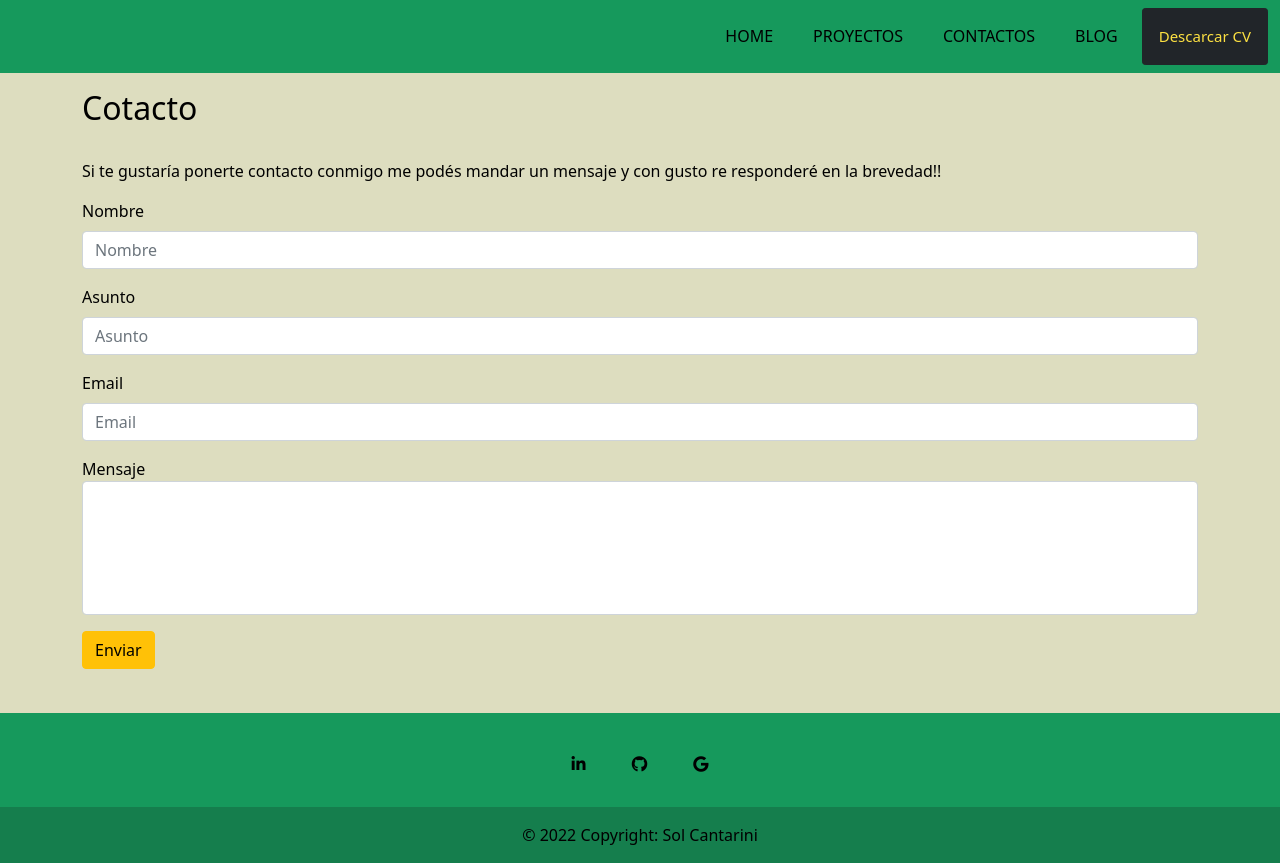
After one commit to cantariniSol/Mi_Porfolio, a Django app: page /contacto in a window 1280 px wide. The commit adds this page. Run offline with Django 4.2, Linux system fonts and the light colour scheme; parts of the project's set-up code (start-up, migrations or seed data) failed here and were passed over.

Commit message:
Porfolio-Blog Done!

```diff
--- a/porfolio/templates/componentes/navbar.html
+++ b/porfolio/templates/componentes/navbar.html
@@ -5,7 +5,7 @@
     <div class="nav navbar-nav ms-auto">
         <a class="nav-item nav-link p-3" href="{% url 'home' %}" style="color:rgb(0, 0, 0); margin:0px 4px">HOME</a>
         <a class="nav-item nav-link p-3" href="{% url 'home' %}" style="color:rgb(0, 0, 0); margin:0px 4px">PROYECTOS</a>
-        <a class="nav-item nav-link p-3" href="{'% url 'home'  %'}" style="color:rgb(0, 0, 0); margin:0px 4px">CONTACTOS</a>
+        <a class="nav-item nav-link p-3" href="{% url 'contacto'  %}" style="color:rgb(0, 0, 0); margin:0px 4px">CONTACTOS</a>
         <a class="nav-item nav-link p-3" href="{% url 'blog:posts' %}" style="color:rgb(0, 0, 0); margin:0px 4px">BLOG</a>
         <a class="btn btn-dark btn-sm p-3" href="{% static 'porfolio/cv_msol.pdf' %}" target="_blank" style="color:rgb(253, 225, 66); margin:0px 4px; font-size: 15px;">Descarcar CV</a>
     </div>
--- /dev/null
+++ b/porfolio/templates/contacto.html
@@ -0,0 +1,31 @@
+{% extends 'componentes/body.html'%}
+
+<!--Sección CONTACTO - FORMULARIO-->
+{% block titulo %} Contacto {% endblock %}
+
+{% block contenido %}
+<h2>Cotacto</h2>
+<div.<div class="container">
+    <p>Si te gustaría ponerte contacto conmigo me podés mandar un mensaje y con gusto re responderé en la brevedad!!
+    </p>
+    <form action="/contactar/" method="POST">
+        {% csrf_token %}
+        <div class="mb-3 mt-3">
+            <label for="nombre" class="form-label" name="nombre">Nombre</label>
+            <input type="text" class="form-control" placeholder="Nombre" name="nombre">
+        </div>
+        <div class="mb-3">
+            <label for="asunto" class="form-label">Asunto</label>
+            <input type="text" class="form-control" placeholder="Asunto" name="apellido">
+        </div>
+        <div class="mb-3">
+            <label for="email" class="form-label">Email</label>
+            <input type="email" class="form-control" placeholder="Email" name="Email">
+        </div>
+        <div class="mb-3">
+            <label for="comment">Mensaje</label>
+            <textarea class="form-control" rows="5" name="mensaje" style="resize:none;"></textarea>
+        </div>
+        <button type="submit" class="btn btn-warning">Enviar</button>
+    </form>
+{% endblock %}
--- a/porfolio/urls.py
+++ b/porfolio/urls.py
@@ -8,5 +8,6 @@ from django.contrib.staticfiles.urls import static
 urlpatterns = [
     path('', views.inicio, name='inicio'),
     path('home', views.home, name='home'),
+    path('contacto', views.contacto, name='contacto'),
 
 ]+ static(settings.MEDIA_URL, document_root=settings.MEDIA_ROOT)
--- a/porfolio/views.py
+++ b/porfolio/views.py
@@ -11,3 +11,7 @@ def inicio(request):
 def home(request):
     proyectos = Proyecto.objects.all()
     return render(request, 'home.html', {'proyectos': proyectos})
+
+#Vista CONTACTO
+def contacto(request):
+    return render(request, 'contacto.html')
```
Also changed, not shown: porfolio/templates/home.html (line endings or trailing spaces).
